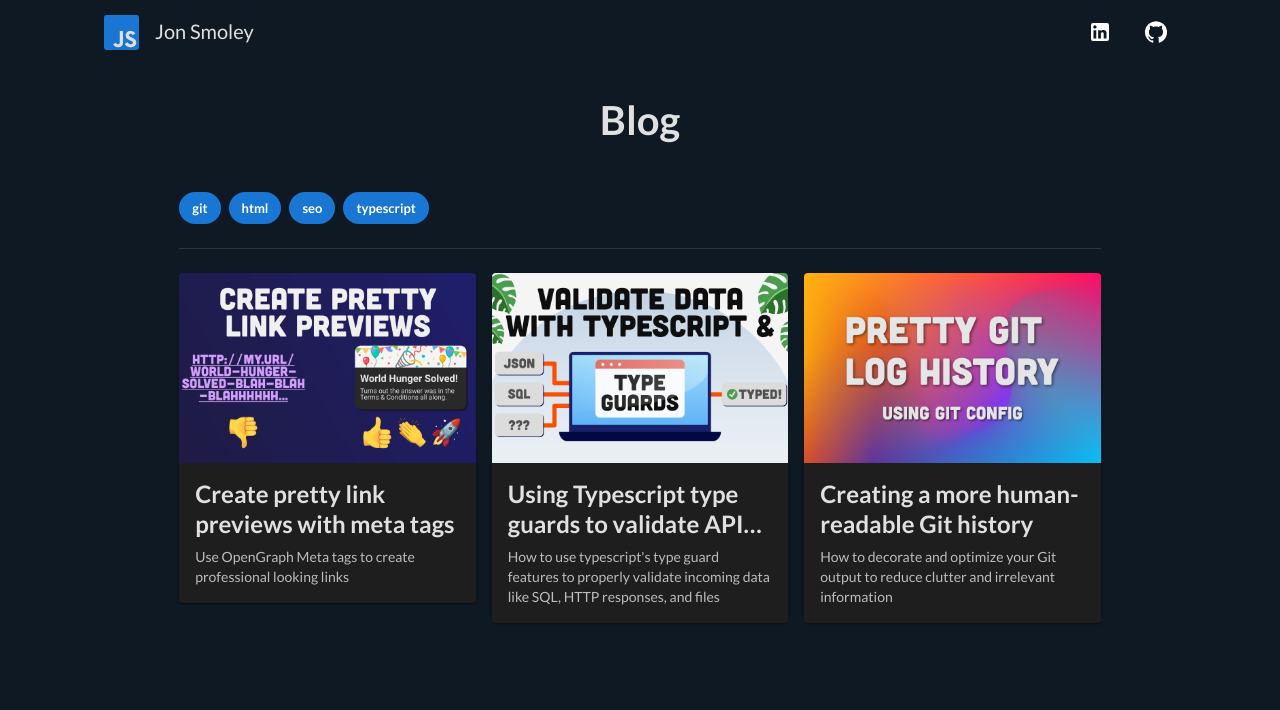
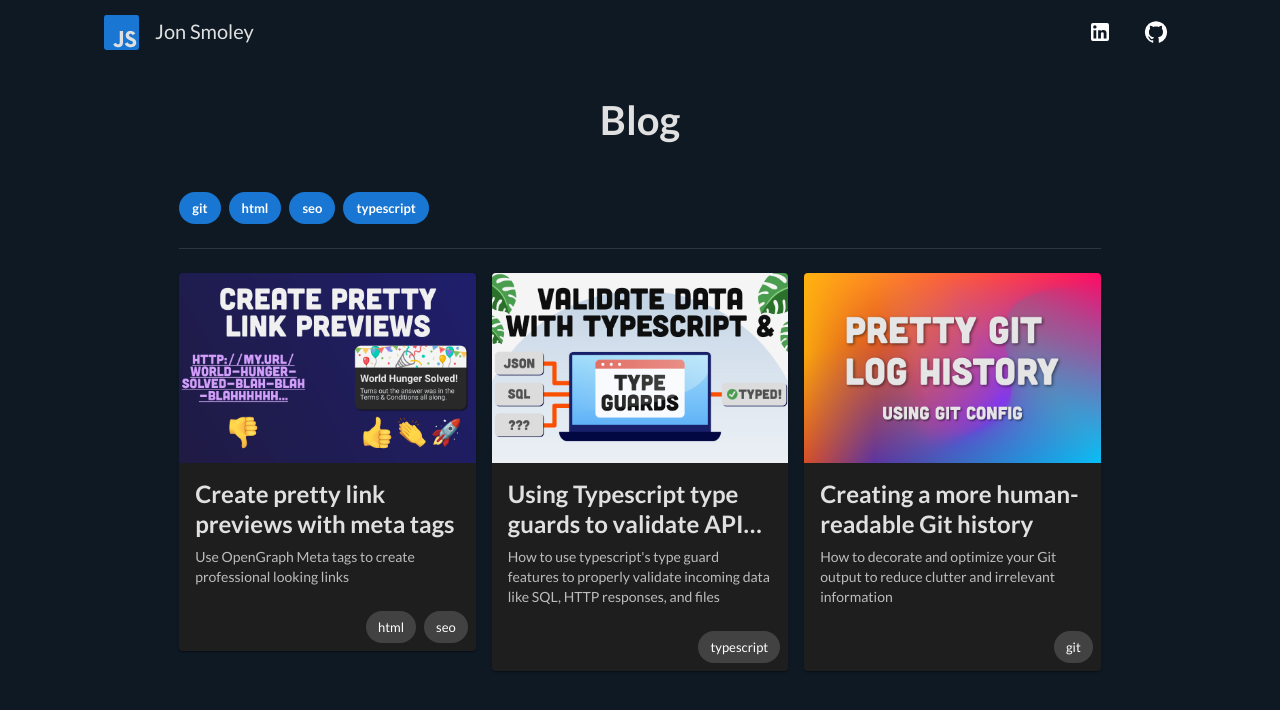
Before and after one commit to jonathanws/personal-website-next, a Next.js app: page /blog in a window 1280 px wide. Shown: the top 710 px of the page. Built offline with nearby package versions, Linux system fonts and the light colour scheme.

Commit message:
added tag chips to blog cards

```diff
--- a/src/components/blog/Card.tsx
+++ b/src/components/blog/Card.tsx
@@ -1,19 +1,22 @@
 import Card from '@mui/material/Card'
 import CardActionArea from '@mui/material/CardActionArea'
+import CardActions from '@mui/material/CardActions'
 import CardContent from '@mui/material/CardContent'
 import CardMedia from '@mui/material/CardMedia'
+import Chip from '@mui/material/Chip'
 import Typography from '@mui/material/Typography'
 import { useRouter } from 'next/router'
 import { PAGES } from '@/services/constants'
 
 interface Props {
 	description: string
+	heroSrc: string
+	tags?: string[]
 	title: string
-	heroSrc: string
 	url: string
 }
 
-export default function BlogCard({ description, heroSrc, title, url }: Props) {
+export default function BlogCard({ description, heroSrc, tags, title, url }: Props) {
 	const router = useRouter()
 
 	return (
@@ -46,6 +49,13 @@ export default function BlogCard({ description, heroSrc, title, url }: Props) {
 						{description}
 					</Typography>
 				</CardContent>
+
+				{
+					tags &&
+					<CardActions sx={{ justifyContent: 'flex-end' }}>
+						{tags.map((tag) => <Chip label={tag} key={tag} />)}
+					</CardActions>
+				}
 			</CardActionArea>
 		</Card>
 	)
--- a/src/components/blog/SearchResults.tsx
+++ b/src/components/blog/SearchResults.tsx
@@ -43,21 +43,25 @@ export default function BlogSearchResults({ blogPosts, onResetSearch }: Props) {
 			container
 			spacing={2}
 		>
-			{blogPosts.map(({ bodyTitle, description, heroSrc, url }, i) =>
+			{blogPosts.map(({ bodyTitle, description, heroSrc, tags, url }, i) =>
 				<Grid
 					item
 					xs={12}
 					md={6}
 					lg={4}
 					xl={3}
-					key={i}>
+					key={i}
+				>
+					{/* This container div centers BlogCards when they are full-width on mobile */}
 					<Box
 						display='flex'
 						justifyContent='center'
-						alignItems='center'>
+						alignItems='center'
+					>
 						<BlogCard
 							description={description}
 							heroSrc={heroSrc}
+							tags={tags}
 							title={bodyTitle}
 							url={url}
 						/>
```
